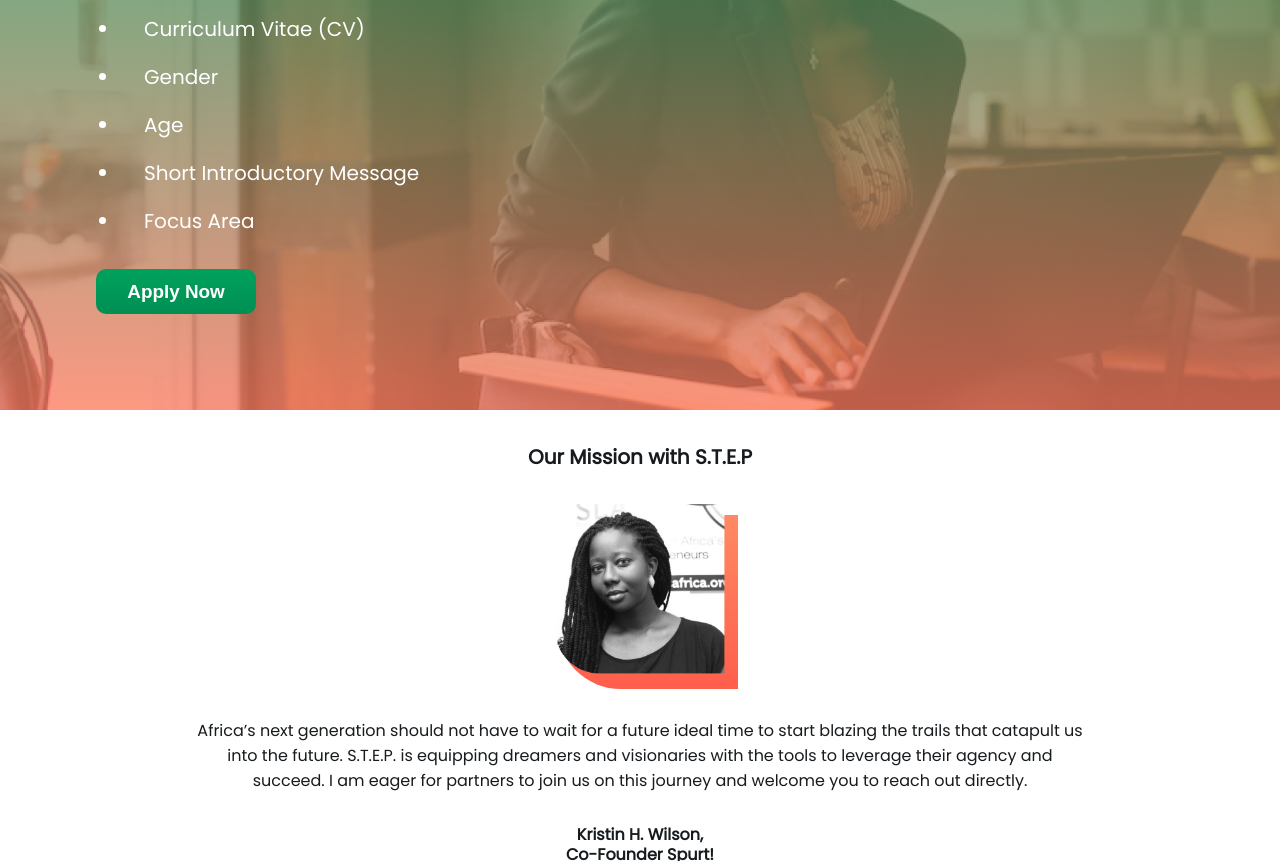
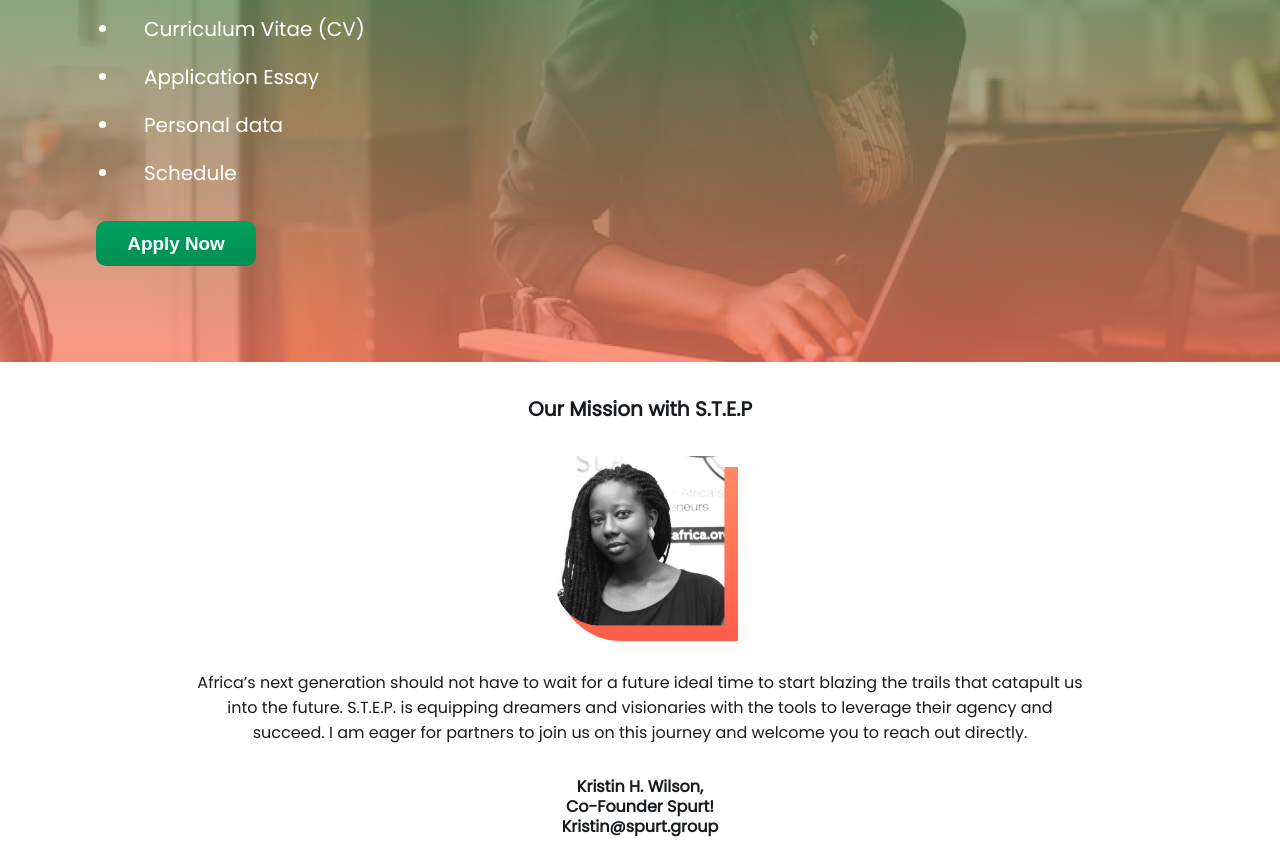
Before and after one commit to solex55/STEPER, a plain HTML site: page index.html in a window 1280 px wide. Shown: the part 2005-2866 px from the top of the page. Drawn offline with Linux system fonts and the light colour scheme.

Commit message:
fixes: made the right copy

```diff
--- a/index.html
+++ b/index.html
@@ -150,10 +150,9 @@
               S.T.E.P. is entirely free to participate but attendance to all sessions is mandatory and requires the use of a personal computer connected to the internet. To apply, applicants must be able to provide the following:            </p>
               <ul class="sprut-desc">
                 <li>Curriculum Vitae (CV)</li>
-                <li>Gender</li>
-                <li>Age</li>
-                <li>Short Introductory Message</li>
-                <li>Focus Area</li>
+                <li>Application Essay</li>
+                <li>Personal data</li>
+                <li>Schedule</li>
             </ul>
             <div class="fill-info">
               <div>
```
